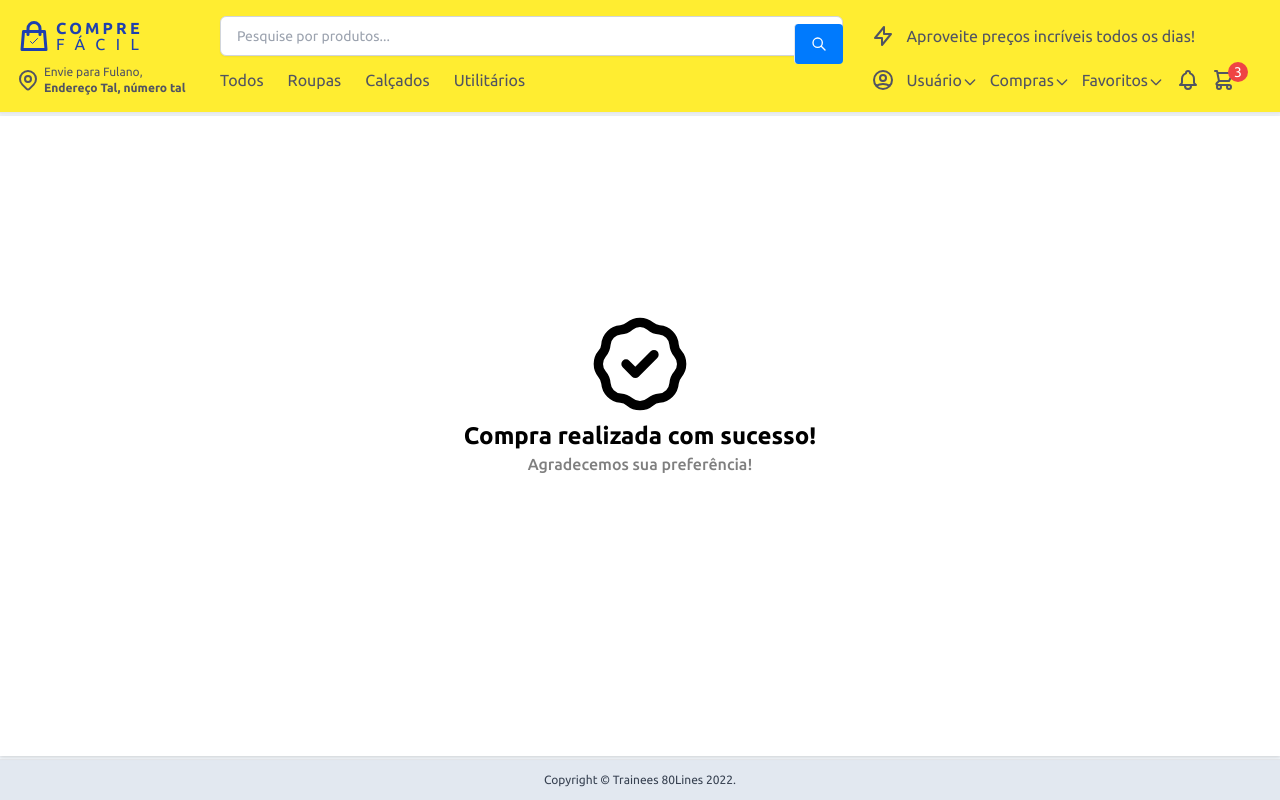
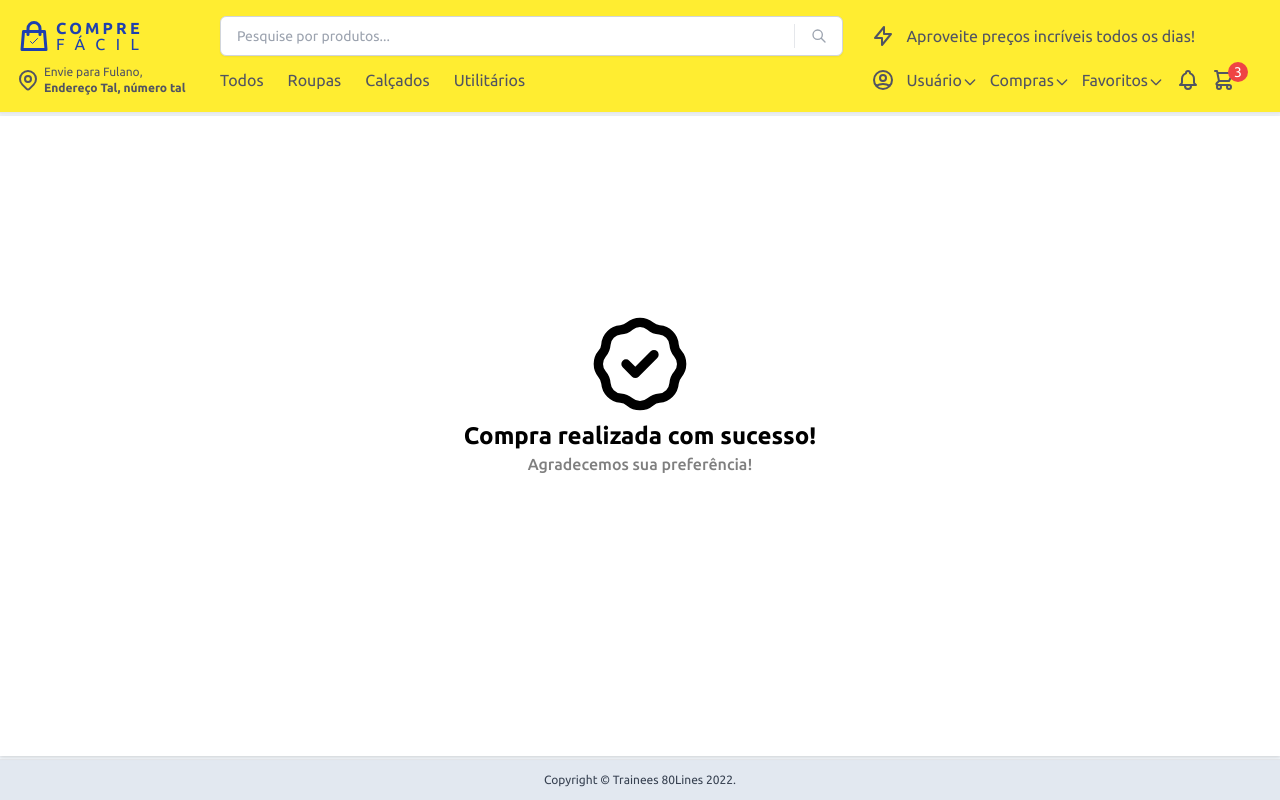
Before and after one commit to leandroepr/trainees-ecommerce-2022, a Next.js app: page /sucesso in a window 1280 px wide. Built offline with nearby package versions, Linux system fonts and the light colour scheme; what react-toast-notifications would draw is missing.

Commit message:
fix: update searchInput internal button

```diff
--- a/src/components/toolkit/search-input/search-input.tsx
+++ b/src/components/toolkit/search-input/search-input.tsx
@@ -1,7 +1,6 @@
 import { SearchIcon } from '@heroicons/react/outline'
 import { classNames } from 'core/helpers/class-names'
 import React from 'react'
-import Button from '../button/button'
 
 export interface SearchInputProps {
   value?: string
@@ -57,12 +56,12 @@ const SearchInput: React.FC<SearchInputProps> = ({
         onKeyUp={handleOnSearch}
         {...inputProps}
       />
-      <Button
-        className="absolute right-0 z-10 inset-y-0 flex items-center justify-center shrink-0 border-l my-2 px-2 active:opacity-75 hover:text-opacity-90"
+      <button
+        className="absolute right-0 z-10 inset-y-0 flex items-center justify-center shrink-0 border-l my-2 px-4 active:opacity-75 hover:text-opacity-90"
         onClick={handleOnClickToSearch}
       >
         <SearchIcon className="w-4 h-4" />
-      </Button>
+      </button>
     </div>
   )
 }
```
